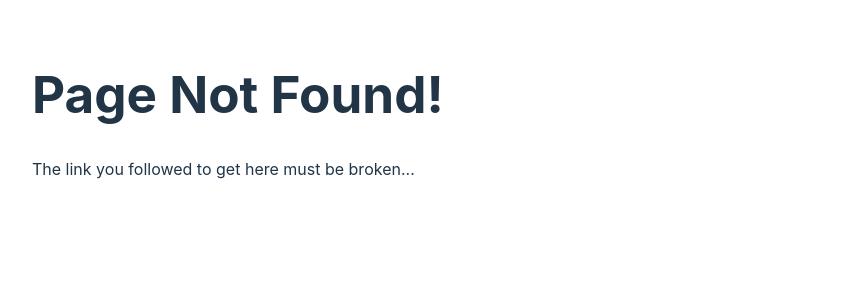
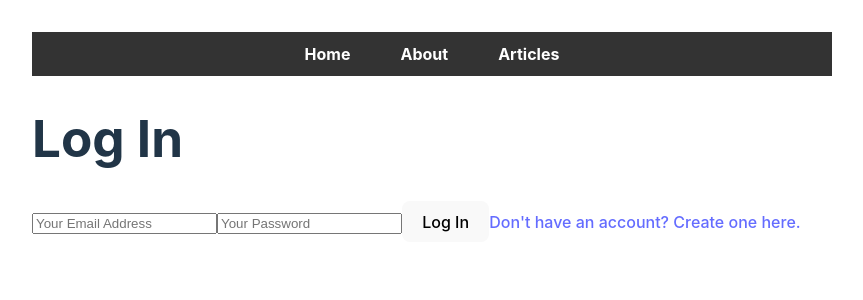
Before and after one commit to chantel-mills-code/react-full-stack-site, a React (Vite) app in the folder front-end/: page /login in a window 1280 px wide. Before the commit this address had no page. Shown: the top 300 px of the page, without its empty margins (208-1071 px from the left). Built offline with nearby package versions, Linux system fonts and the light colour scheme.

Commit message:
Add firebase to frontend
Added firebase to the react frontend

Create base pages/routes for log in & create account

```diff
--- a/front-end/package.json
+++ b/front-end/package.json
@@ -11,6 +11,7 @@
   },
   "dependencies": {
     "axios": "^1.11.0",
+    "firebase": "^12.3.0",
     "react": "^18.3.1",
     "react-dom": "^18.3.1",
     "react-router-dom": "6.4"
--- a/front-end/src/main.jsx
+++ b/front-end/src/main.jsx
@@ -2,6 +2,24 @@
 import { createRoot } from 'react-dom/client'
 import App from './App.jsx'
 import './index.css'
+
+// Import the functions you need from the SDKs you need
+import { initializeApp } from "firebase/app";
+// TODO: Add SDKs for Firebase products that you want to use
+// https://firebase.google.com/docs/web/setup#available-libraries
+
+// Your web app's Firebase configuration
+const firebaseConfig = {
+  apiKey: "AIzaSyC7Ah2WJPhwMEMVC8RPddw45YL6e_Oe1ps",
+  authDomain: "full-stack-react-4743d.firebaseapp.com",
+  projectId: "full-stack-react-4743d",
+  storageBucket: "full-stack-react-4743d.firebasestorage.app",
+  messagingSenderId: "132407481767",
+  appId: "1:132407481767:web:43fc4de195802d9dc0d282"
+};
+
+// Initialize Firebase
+const app = initializeApp(firebaseConfig);
 
 createRoot(document.getElementById('root')).render(
   <StrictMode>
--- /dev/null
+++ b/front-end/src/pages/CreateAccountPage.jsx
@@ -0,0 +1,5 @@
+export default function CreateAccountPage() {
+    return (
+        <h1>Create Account</h1>
+    )
+}
--- /dev/null
+++ b/front-end/src/pages/LoginPage.jsx
@@ -0,0 +1,43 @@
+import { useState } from "react";
+import { Link, useNavigate } from "react-router-dom";
+import { getAuth, signInWithEmailAndPassword } from 'firebase/auth';
+
+export default function LoginPage() {
+    const [email, setEmail] = useState("");
+    const [password, setPassword] = useState("");
+    const [error, setError] = useState("");
+
+    const navigate = useNavigate();
+
+    async function logIn() {
+        try {
+            await signInWithEmailAndPassword(getAuth(), email, password);
+            navigate('/articles')
+        } catch (e) {
+            setError(e.message)
+        }
+    }
+
+    return (
+        <>
+            <h1>Log In</h1>
+            {error && <p>{error}</p>}
+            <input
+                placeholder="Your Email Address"
+                value={email}
+                onChange={e => setEmail(e.target.value)} />
+
+            <input
+                placeholder="Your Password"
+                value={password}
+                onChange={e => setPassword(e.target.value)}
+                type="password" />
+
+            <button onClick={logIn}>
+                Log In
+            </button>
+
+            <Link to='/create-account'>Don't have an account? Create one here.</Link>
+        </>
+    )
+}
```
Also changed, not shown: front-end/src/App.jsx (+10 -1 lines), 1 other file (tests, documents, lock files or other folders).
